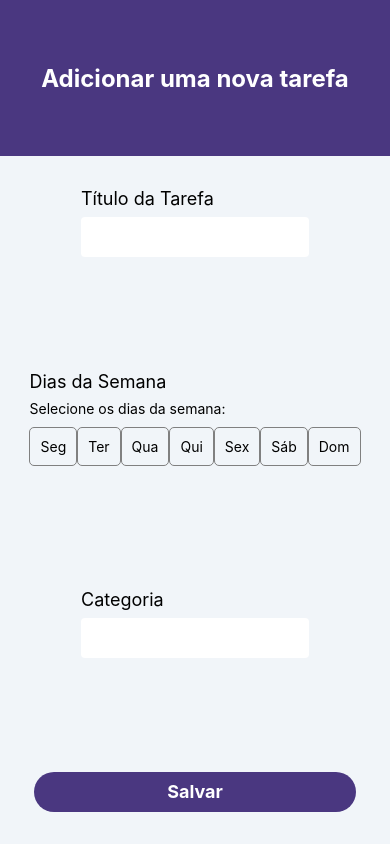
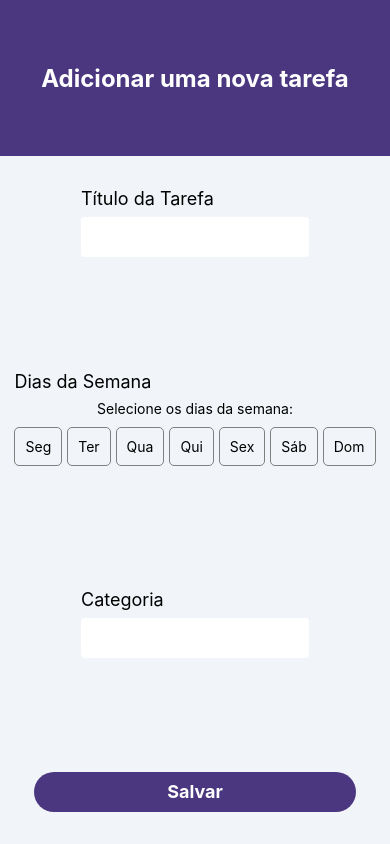
Before and after one commit to Adrianodbs/tarefas-diarias-mobile, a React Native app: screen / in a window 390 px wide. Built offline with nearby package versions, Linux system fonts and the light colour scheme.

Commit message:
Style: DaySelector

```diff
--- a/src/components/DaySelector.js
+++ b/src/components/DaySelector.js
@@ -13,7 +13,7 @@ const DaySelector = ({ selectedDays, onDayPress }) => {
   ]
 
   return (
-    <View>
+    <View style={styles.content}>
       <Text>Selecione os dias da semana:</Text>
       <View style={styles.daySelector}>
         {daysOfWeek.map(day => (
@@ -34,10 +34,14 @@ const DaySelector = ({ selectedDays, onDayPress }) => {
 }
 
 const styles = StyleSheet.create({
+  content: {
+    alignItems: 'center'
+  },
   daySelector: {
     flexDirection: 'row',
     justifyContent: 'space-between',
-    marginVertical: 10
+    marginVertical: 10,
+    gap: 5
   },
   dayButton: {
     borderWidth: 1,
```
